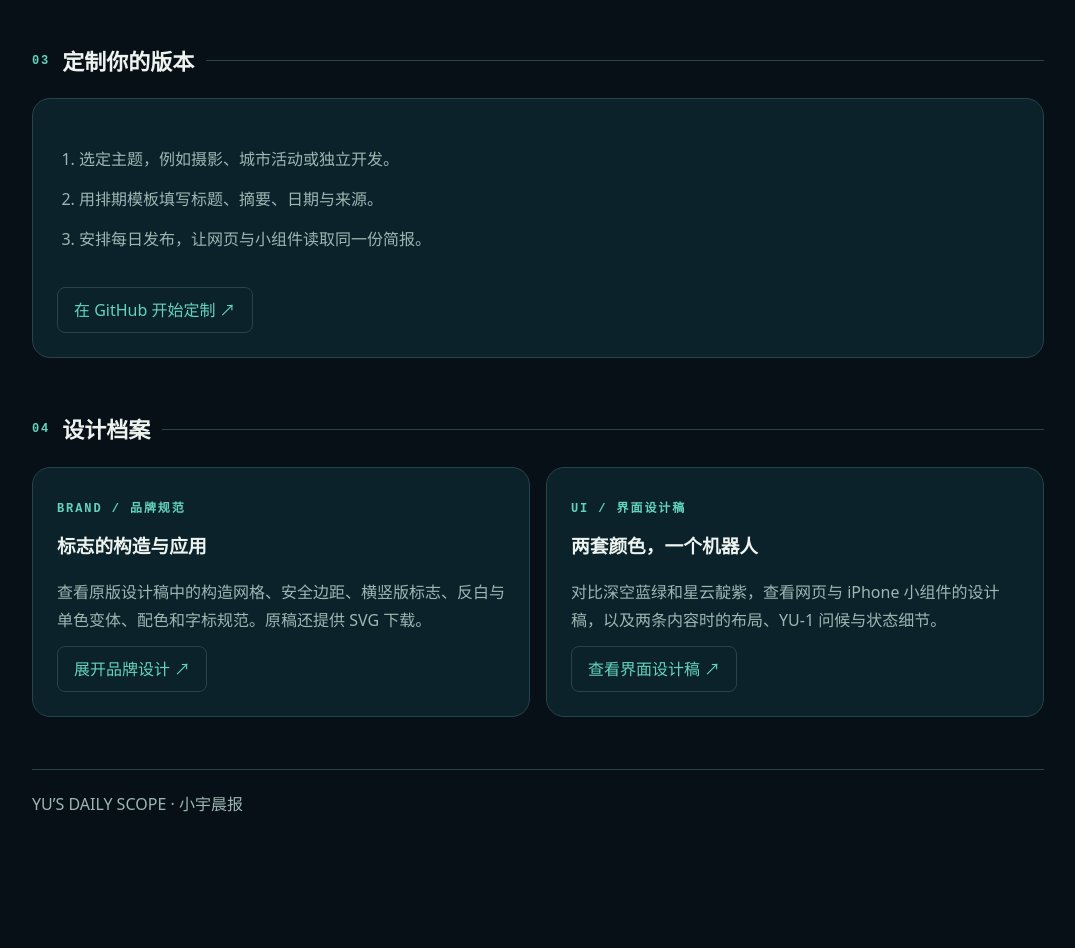
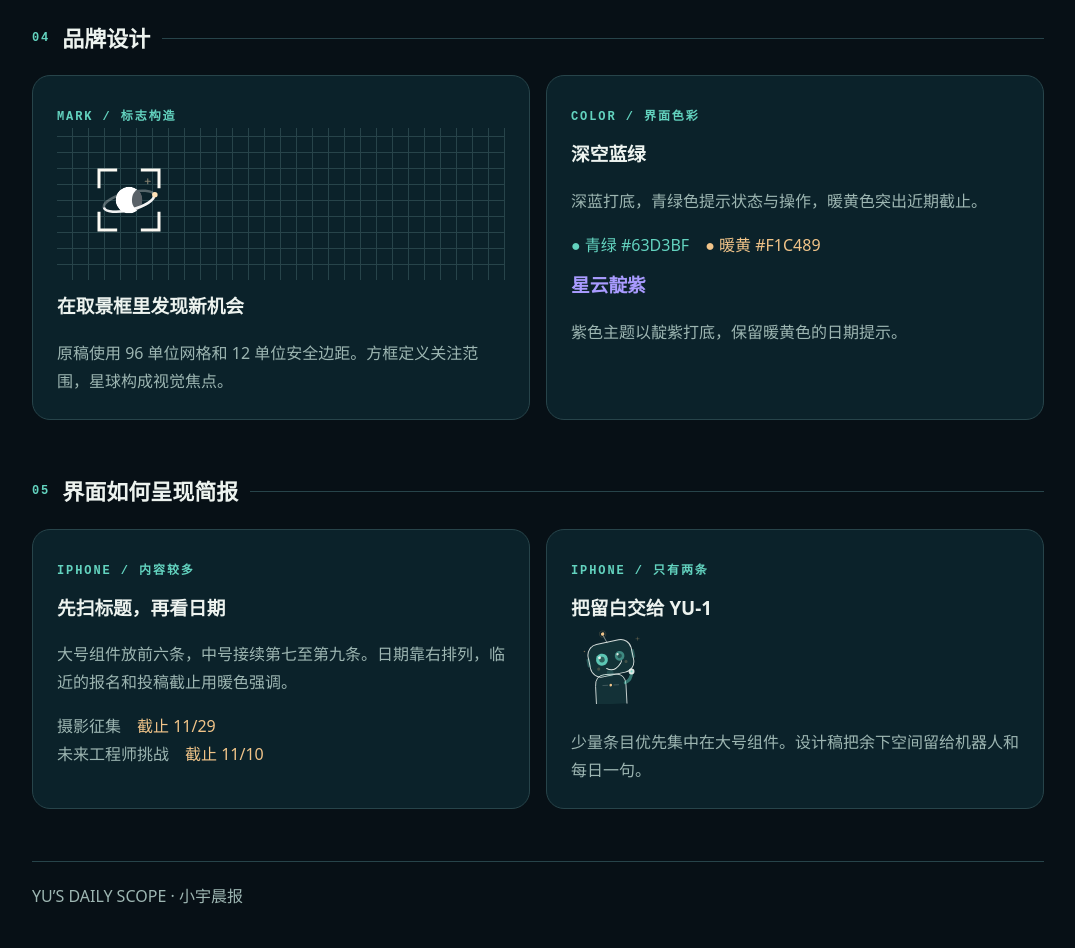
Before and after one commit to MSTW666/Yu-s-Daily-Scope, a plain HTML site: page about.html in a window 1280 px wide. Shown: the part 1640-2588 px from the top of the page, without its empty margins (102-1177 px from the left). Before the commit the page ends 2496 px from the top, so only its background shows below. Drawn offline with Linux system fonts and the light colour scheme.

Commit message:
Expand product design content directly on introduction page

```diff
--- a/about.html
+++ b/about.html
@@ -17,7 +17,7 @@ section{margin-bottom:52px}h2{display:flex;align-items:center;gap:12px;margin:0
 <main>
 <header><small>PERSONAL DAILY BRIEFING</small><h1>Yu’s <span>Daily Scope</span></h1><p>小宇晨报是一份按个人兴趣定制的每日简报。小宇关注摄影征集、附近展览和机器人活动，你也可以选择自己的关注范围。</p><a class="button" href="index.html">读一份真实简报 ↗</a></header>
 <section><h2><span class="num">01</span> 从主屏幕到原文</h2><div class="grid">
-<article class="card"><small>WEB / 当前网页版</small><iframe title="小宇晨报实时网页" src="index.html" loading="lazy"></iframe><a class="button" href="index.html">独立打开 ↗</a></article>
+<article class="card"><small>WEB / 当前网页版</small><h3>每条机会都有来处</h3><p>网页展开完整摘要、日期和来源。读完可以直接去原文确认参与条件。</p><a class="button" href="index.html">独立打开 ↗</a></article>
 <article class="card"><small>IPHONE / SCRIPTABLE</small><h3>扫一眼，再决定读哪条</h3><ol><li>在主屏幕扫读标题与日期。</li><li>点小组件打开网页，阅读完整摘要。</li><li>点条目来源，打开原文核对资格、费用和报名条件。</li></ol><a class="button" href="scriptable/yus-daily-scope.js">查看小组件脚本 ↗</a></article>
 </div></section>
 <section><h2><span class="num">02</span> 品牌与角色</h2><div class="grid">
@@ -25,9 +25,15 @@ section{margin-bottom:52px}h2{display:flex;align-items:center;gap:12px;margin:0
 <article class="card"><img src="assets/yu-1.svg" alt="YU-1 小机器人"><h3>YU-1 · 清晨的简报编辑</h3><p>「我天没亮就醒了，替你翻了一遍。」用一句短问候开场，然后把机会和时间交给读者。</p></article>
 </div></section>
 <section><h2><span class="num">03</span> 定制你的版本</h2><div class="card"><ol><li>选定主题，例如摄影、城市活动或独立开发。</li><li>用排期模板填写标题、摘要、日期与来源。</li><li>安排每日发布，让网页与小组件读取同一份简报。</li></ol><a class="button" href="https://github.com/MSTW666/Yu-s-Daily-Scope">在 GitHub 开始定制 ↗</a></div></section>
-<section><h2><span class="num">04</span> 设计档案</h2><div class="grid">
-<article class="card"><small>BRAND / 品牌规范</small><h3>标志的构造与应用</h3><p>查看原版设计稿中的构造网格、安全边距、横竖版标志、反白与单色变体、配色和字标规范。原稿还提供 SVG 下载。</p><a class="button" href="brand-guide.html">展开品牌设计 ↗</a></article>
-<article class="card"><small>UI / 界面设计稿</small><h3>两套颜色，一个机器人</h3><p>对比深空蓝绿和星云靛紫，查看网页与 iPhone 小组件的设计稿，以及两条内容时的布局、YU-1 问候与状态细节。</p><a class="button" href="interface-preview.html">查看界面设计稿 ↗</a></article>
+<section><h2><span class="num">04</span> 品牌设计</h2>
+<div class="grid">
+<article class="card"><small>MARK / 标志构造</small><div style="padding:32px;background:repeating-linear-gradient(0deg,transparent 0 15px,#27444a 15px 16px),repeating-linear-gradient(90deg,transparent 0 15px,#27444a 15px 16px)"><img src="assets/mark.svg" alt="取景框与星球标志"></div><h3>在取景框里发现新机会</h3><p>原稿使用 96 单位网格和 12 单位安全边距。方框定义关注范围，星球构成视觉焦点。</p></article>
+<article class="card"><small>COLOR / 界面色彩</small><h3>深空蓝绿</h3><p>深蓝打底，青绿色提示状态与操作，暖黄色突出近期截止。</p><p><span style="color:#63d3bf">● 青绿 #63D3BF</span>　<span style="color:#f1c489">● 暖黄 #F1C489</span></p><h3 style="color:#a99bff">星云靛紫</h3><p>紫色主题以靛紫打底，保留暖黄色的日期提示。</p></article>
+</div></section>
+<section><h2><span class="num">05</span> 界面如何呈现简报</h2>
+<div class="grid">
+<article class="card"><small>IPHONE / 内容较多</small><h3>先扫标题，再看日期</h3><p>大号组件放前六条，中号接续第七至第九条。日期靠右排列，临近的报名和投稿截止用暖色强调。</p><p>摄影征集　<span style="color:#f1c489">截止 11/29</span><br>未来工程师挑战　<span style="color:#f1c489">截止 11/10</span></p></article>
+<article class="card"><small>IPHONE / 只有两条</small><h3>把留白交给 YU-1</h3><img src="assets/yu-1.svg" alt="YU-1 机器人"><p>少量条目优先集中在大号组件。设计稿把余下空间留给机器人和每日一句。</p></article>
 </div></section>
 <footer>YU’S DAILY SCOPE · 小宇晨报</footer>
 </main>
```
